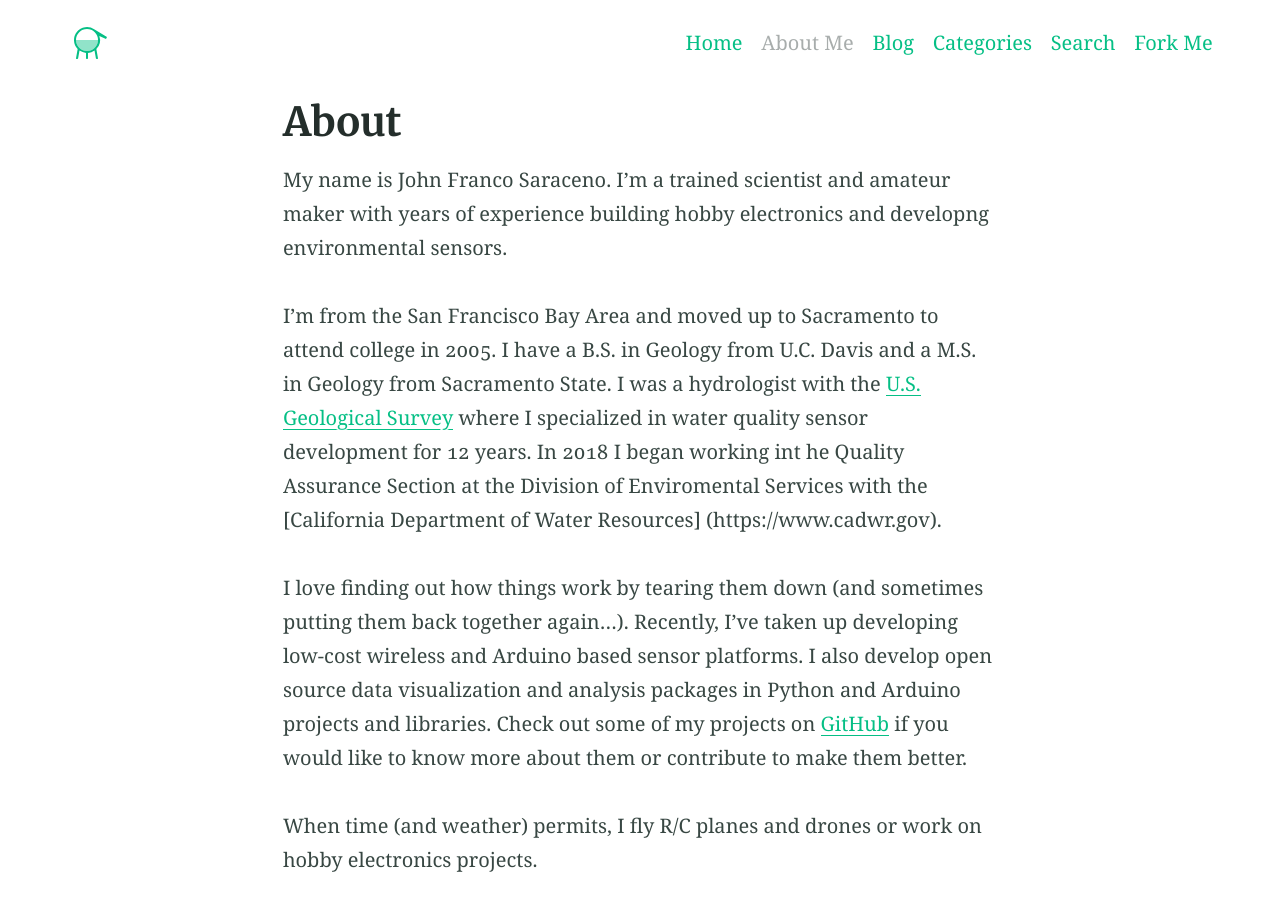
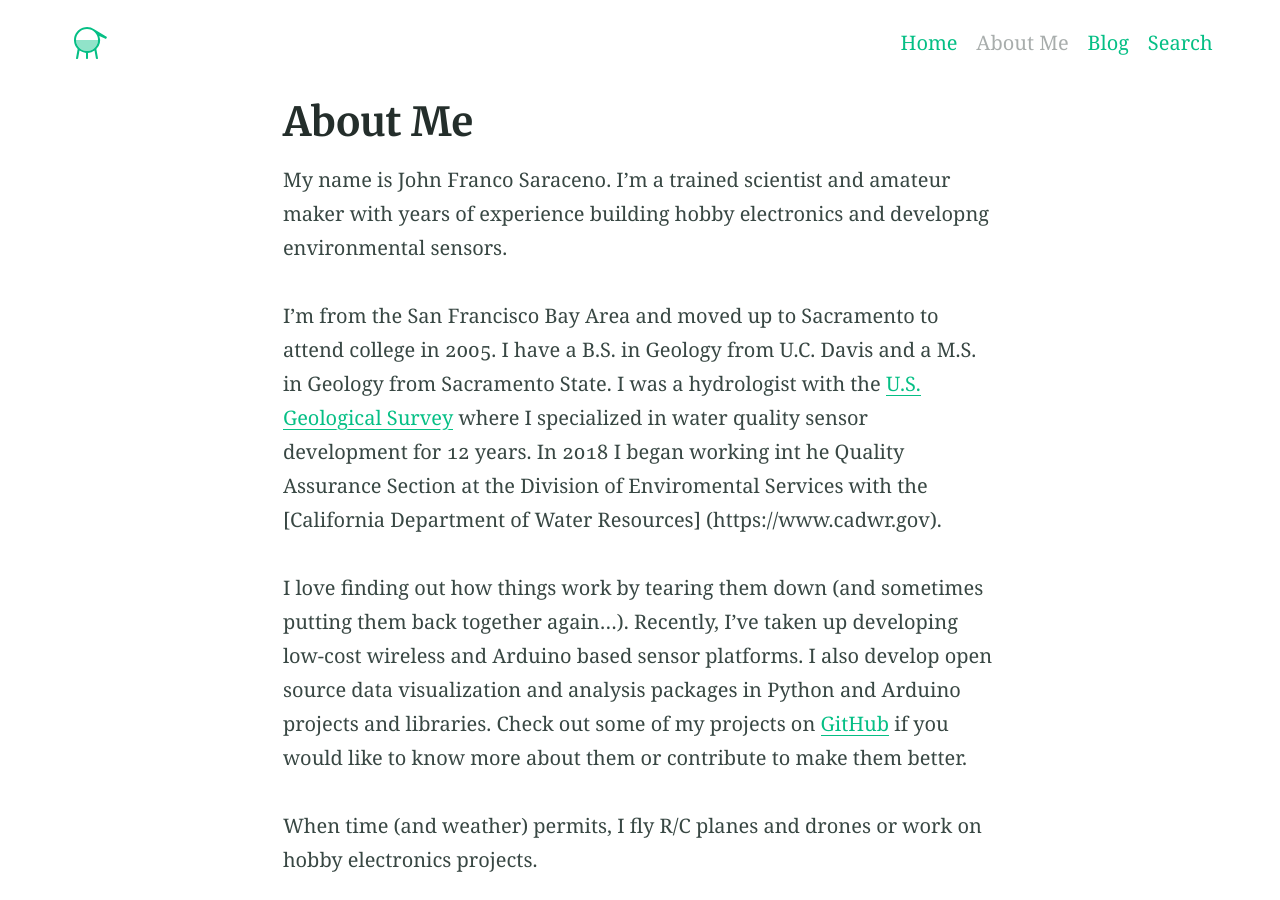
Before and after one commit to OneGneissGuy/OneGneissGuy.github.io, a Jekyll site: the page built from about.md, in a window 1280 px wide and 900 px high. Built offline with Jekyll 4.4.1, drawn with Linux system fonts in a browser that asks for light colours.

```diff
--- a/_config.yml
+++ b/_config.yml
@@ -120,12 +120,8 @@ navigation_header:
   url: /about/
 - title: Blog
   url: /blog/
-- title: Categories
-  url: /categories/
 - title: Search
   url: /search/
-- title: Fork Me
-  url: https://onegneissguy.github.io
 
 navigation_footer:
 - title: Created by JohnFranco Saraceno
```
Also changed, not shown: about.md (+1 -1 lines), index.md (+2 -1 lines).
